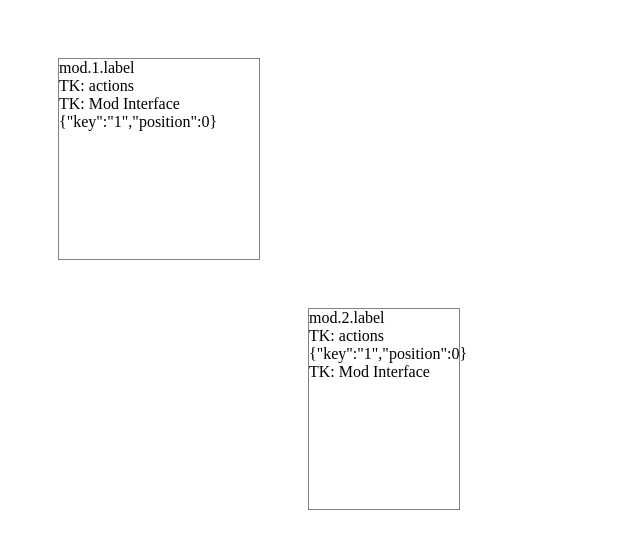
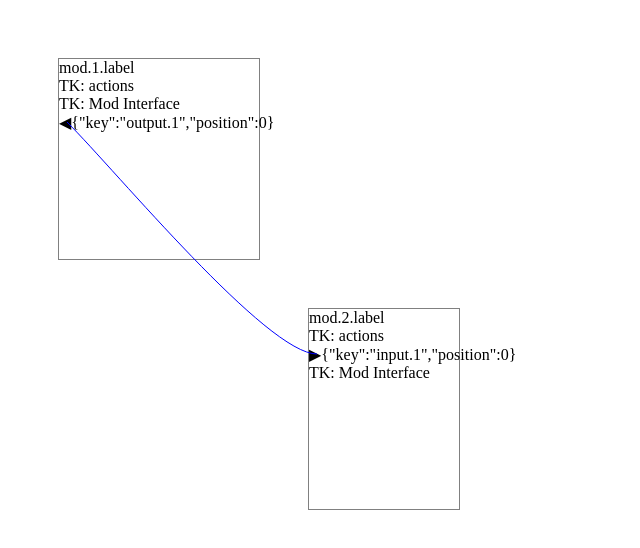
Before and after one commit to adorsk/modz, a React (Create React App) app: page / in a window 1280 px wide. Shown: the top 548 px of the page, without its empty margins (0-640 px from the left). Built offline with nearby package versions, Linux system fonts and the light colour scheme.

Commit message:
add link drawing w/ iohandles

```diff
--- /dev/null
+++ b/src/IoHandle.js
@@ -0,0 +1,40 @@
+import React from 'react'
+
+
+class IoHandle extends React.Component {
+  constructor (props) {
+    super(props)
+    this.handleRef = React.createRef()
+  }
+
+  render () {
+    const { ioDef, ioType } = this.props
+    const icon = (ioType === 'input') ? '▶' : '◀'
+    return (
+      <div>
+        <span ref={this.handleRef}>
+          {icon}
+        </span>
+        {JSON.stringify(ioDef)}
+      </div>
+    )
+  }
+
+  componentDidMount () {
+    if (this.props.afterMount) { this.props.afterMount(this) }
+  }
+
+  componentWillUnmount () {
+    if (this.props.beforeUnmount) { this.props.beforeUnmount(this) }
+  }
+
+  getPosition () {
+    const boundingRect = this.handleRef.current.getBoundingClientRect()
+    return {
+      x: boundingRect.left + window.pageXOffset,
+      y: boundingRect.top + window.pageYOffset,
+    }
+  }
+}
+
+export default IoHandle
--- a/src/Mod.js
+++ b/src/Mod.js
@@ -1,7 +1,14 @@
 import React from 'react'
 import _ from 'lodash'
 
+import IoHandle from './IoHandle.js'
+
 class Mod extends React.Component {
+  constructor (props) {
+    super(props)
+    this.ioHandleRefs = {}
+  }
+
   render () {
     const { mod, style } = this.props
     return (
@@ -49,41 +56,49 @@ class Mod extends React.Component {
   }
 
   renderInputHandles () {
+    return this.renderIoHandleGroup({
+      groupType: 'input',
+      ioDefs: this.props.mod.inputs,
+    })
+  }
+
+  renderIoHandleGroup ({groupType, ioDefs}) {
     return (
-      <div className='input-handles'>
+      <div className={`io-handles ${groupType}-handles`}>
         {
-          _.sortBy(this.props.mod.inputs, 'position')
+          _.sortBy(ioDefs, 'position')
             .map((ioDef) => {
-              return this.renderInputHandle({ioDef})
+              return this.renderIoHandle({
+                ioDef,
+                ioType: groupType
+              })
             })
         }
       </div>
     )
   }
 
-  renderInputHandle ({ioDef}) {
+  renderIoHandle ({ioDef, ioType}) {
     return (
-      <div key={ioDef.key}>{JSON.stringify(ioDef)}</div>
+      <IoHandle
+        key={ioDef.key}
+        ioDef={ioDef}
+        ioType={ioType}
+        afterMount={(el) => {
+          this.ioHandleRefs[ioDef.key] = el
+        }}
+        beforeUnmount={(el) => {
+          delete this.ioHandleRefs[ioDef.key]
+        }}
+      />
     )
   }
 
   renderOutputHandles () {
-    return (
-      <div className='output-handles'>
-        {
-          _.sortBy(this.props.mod.outputs, 'position')
-            .map((ioDef) => {
-              return this.renderOutputHandle({ioDef})
-            })
-        }
-      </div>
-    )
-  }
-
-  renderOutputHandle ({ioDef}) {
-    return (
-      <div key={ioDef.key}>{JSON.stringify(ioDef)}</div>
-    )
+    return this.renderIoHandleGroup({
+      groupType: 'output',
+      ioDefs: this.props.mod.outputs,
+    })
   }
 
   renderModInterface () {
@@ -99,12 +114,11 @@ class Mod extends React.Component {
   }
 
   componentWillUnmount () {
-    if (this.props.beforeUnmount) {this.props.beforeUnmount(this)}
+    if (this.props.beforeUnmount) { this.props.beforeUnmount(this) }
   }
 
   getIoHandlePosition ({ioType, ioKey}) {
-    // @TK
-    return {x: 500 * Math.random(), y: 500 *Math.random()}
+    return this.ioHandleRefs[ioKey].getPosition()
   }
 }
 
--- a/src/Program.js
+++ b/src/Program.js
@@ -52,8 +52,8 @@ class Program extends React.Component {
           left: mod.position.x,
           top: mod.position.y,
         }}
-        afterMount={(el) => this.modRefs[mod.key] = el}
-        beforeUnmount={() => delete this.modRefs[mod.key]}
+        afterMount={(el) => { this.modRefs[mod.key] = el }}
+        beforeUnmount={() => { delete this.modRefs[mod.key] }}
       />
     )
   }
@@ -62,7 +62,10 @@ class Program extends React.Component {
     return (
       <svg
         className='wires-container'
-        style={{position: 'absolute'}}
+        style={{
+          position: 'absolute',
+          overflow: 'visible',
+        }}
       >
         {
           _.map(wires, (wire) => {
@@ -77,8 +80,8 @@ class Program extends React.Component {
     return (
       <Wire
         key={wire.key}
-        afterMount={(el) => this.wireRefs[wire.key] = el}
-        beforeUnmount={() => delete this.wireRefs[wire.key]}
+        afterMount={(el) => { this.wireRefs[wire.key] = el }}
+        beforeUnmount={() => { delete this.wireRefs[wire.key] }}
       />
     )
   }
@@ -95,15 +98,9 @@ class Program extends React.Component {
     _.each(this.props.program.wires, (wire) => {
       const { src, dest } = wire
       const srcMod = this.modRefs[src.modKey]
-      const srcHandlePos = srcMod.getIoHandlePosition({
-        ioType: src.ioType,
-        ioKey: src.ioKey
-      })
+      const srcHandlePos = srcMod.getIoHandlePosition({ioKey: src.ioKey})
       const destMod = this.modRefs[dest.modKey]
-      const destHandlePos = destMod.getIoHandlePosition({
-        ioType: dest.ioType,
-        ioKey: dest.ioKey
-      })
+      const destHandlePos = destMod.getIoHandlePosition({ioKey: dest.ioKey})
       const wireRef = this.wireRefs[wire.key]
       wireRef.setPositions({
         src: srcHandlePos,
--- a/src/reducers/app.js
+++ b/src/reducers/app.js
@@ -15,7 +15,7 @@ const initialState = {
         inputs: {},
         outputs: {
           'output.1': {
-            key: '1',
+            key: 'output.1',
             position: 0,
           }
         },
@@ -33,7 +33,7 @@ const initialState = {
         },
         inputs: {
           'input.1': {
-            key: '1',
+            key: 'input.1',
             position: 0,
           }
         },
```
